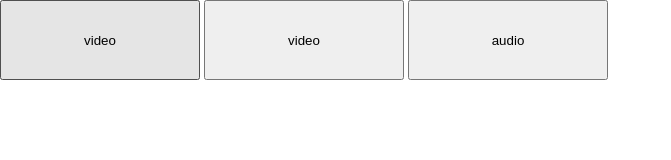
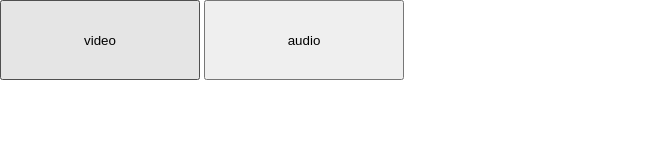
Before and after one commit to gangstaJS/foxplayer, a plain HTML site: page demo.html in a window 1280 px wide. Shown: the whole page, without its empty margins (0-671 px from the left). Drawn offline with nearby package versions, Linux system fonts and the light colour scheme.

Commit message:
edit playlist

```diff
--- a/demo.html
+++ b/demo.html
@@ -31,8 +31,8 @@
 </div>
 
 <button class="go_byindex" data-index="0">video</button>
-<button class="go_byindex" data-index="1">video</button>
-<button class="go_byindex" data-index="2">audio</button>
+<!-- <button class="go_byindex" data-index="1">video</button> -->
+<button class="go_byindex" data-index="1">audio</button>
 
 <script src="js/fox_play.js"></script>
 <script type="text/javascript">
@@ -41,7 +41,7 @@
 		cover: {url: 'http://i.ytimg.com/vi/J3r-ct0haZg/hqdefault.jpg'},
 		playlist: [
 			{ "title": "jailhouse rock", "type": "video", "src": "data/jailhouse.mp4" },
-			{ "title": "Guns N' Roses - November Rain", "type": "video", "src": "data/november_rain.720.mp4" },
+			// { "title": "Guns N' Roses - November Rain", "type": "video", "src": "data/november_rain.720.mp4" },
 			{ "title": "My", "type": "audio", "src": "data/my.mp3" }
 		]
 	};
```
